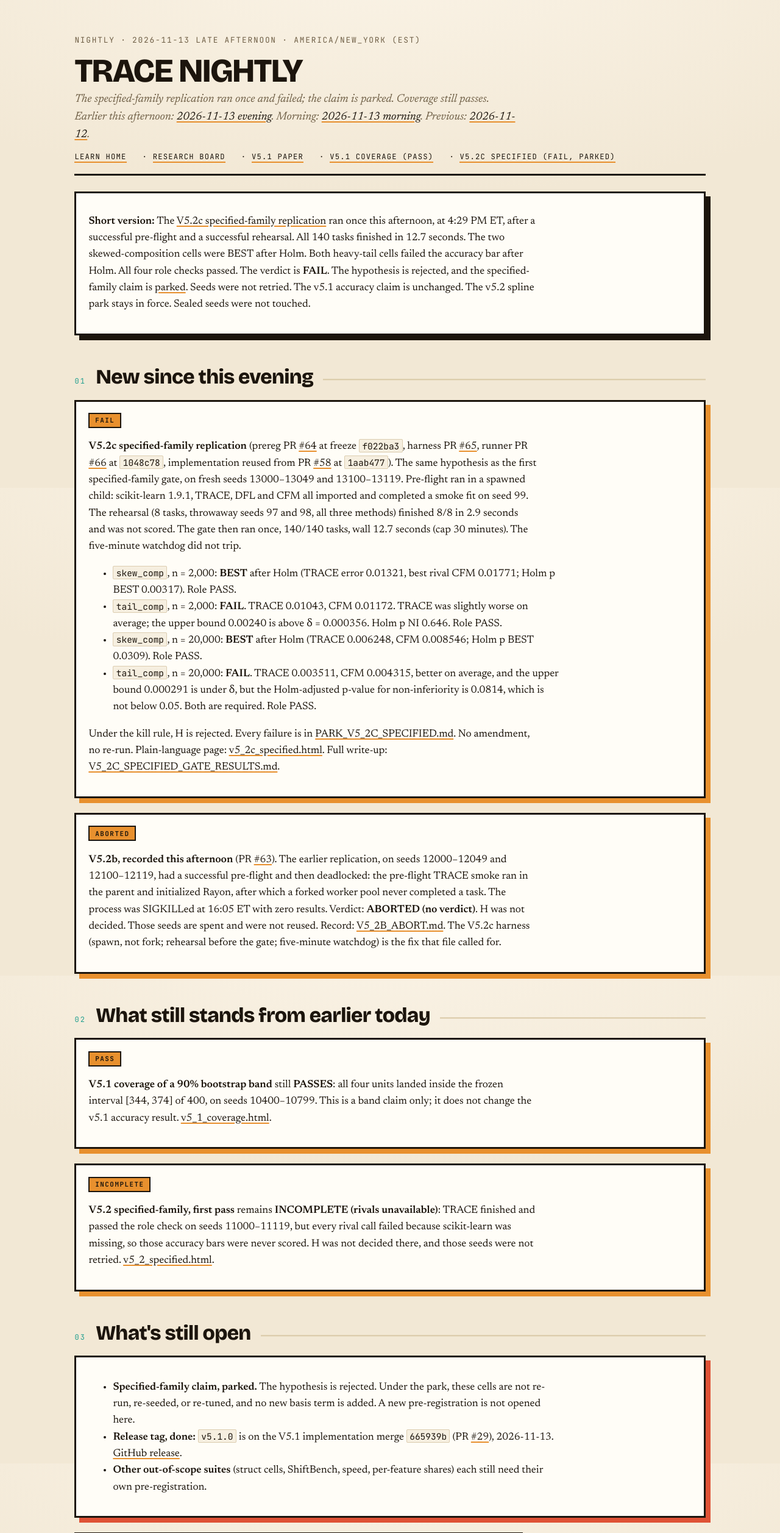
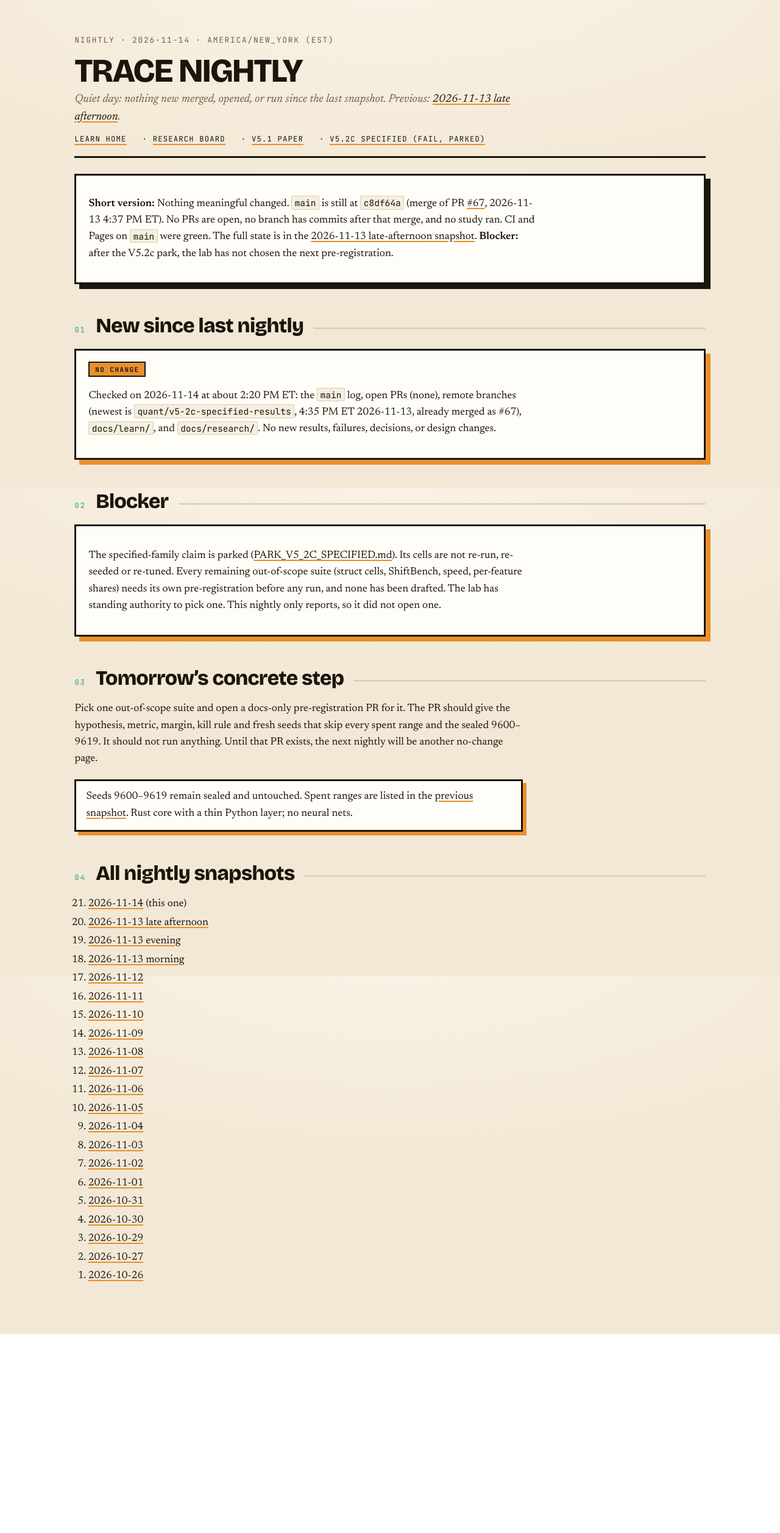
Before and after one commit to jgridifier/traceot, a plain HTML site: page docs/learn/nightly.html in a window 1280 px wide. Shown: the top 2514 px of the page at 61% size. After the commit the page ends 2188 px from the top, so only its background shows below. Drawn offline with nearby package versions, Linux system fonts and the light colour scheme.

Commit message:
docs(nightly): 2026-11-14 — no change since 2026-11-13 late; blocker named

```diff
--- a/docs/learn/nightly.html
+++ b/docs/learn/nightly.html
@@ -3,8 +3,8 @@
 <head>
 <meta charset="utf-8">
 <meta name="viewport" content="width=device-width, initial-scale=1">
-<title>TRACE nightly · 2026-11-13 late · traceot</title>
-<meta name="description" content="V5.2c specified-family replication FAIL: the claim is parked. V5.1 coverage PASS. V5.2 specified INCOMPLETE. V5.2b ABORTED. Sealed seeds untouched.">
+<title>TRACE nightly · 2026-11-14 · traceot</title>
+<meta name="description" content="No change since the 2026-11-13 late-afternoon snapshot. Blocker: no next pre-registration chosen after the V5.2c park.">
 <link rel="preconnect" href="https://fonts.googleapis.com">
 <link rel="preconnect" href="https://fonts.gstatic.com" crossorigin>
 <link rel="stylesheet" href="https://fonts.googleapis.com/css2?family=Bricolage+Grotesque:opsz,wght@12..96,400..800&family=Newsreader:ital,opsz,wght@0,6..72,400..600;1,6..72,400..500&family=JetBrains+Mono:wght@400;500;700&display=swap">
@@ -25,78 +25,47 @@
 <body>
 <main>
 <header class="mast">
-  <p class="date">Nightly · 2026-11-13 late afternoon · America/New_York (EST)</p>
+  <p class="date">Nightly · 2026-11-14 · America/New_York (EST)</p>
   <h1>TRACE nightly</h1>
-  <p class="dek">The specified-family replication ran once and failed; the claim is parked. Coverage still passes. Earlier this afternoon: <a href="nightly/2026-11-13-evening.html">2026-11-13 evening</a>. Morning: <a href="nightly/2026-11-13.html">2026-11-13 morning</a>. Previous: <a href="nightly/2026-11-12.html">2026-11-12</a>.</p>
+  <p class="dek">Quiet day: nothing new merged, opened, or run since the last snapshot. Previous: <a href="nightly/2026-11-13-late.html">2026-11-13 late afternoon</a>.</p>
   <nav>
     <a href="../index.html">Learn home</a> ·
     <a href="research_board.html">Research board</a> ·
     <a href="v5_1_paper.html">V5.1 paper</a> ·
-    <a href="v5_1_coverage.html">V5.1 coverage (PASS)</a> ·
     <a href="v5_2c_specified.html">V5.2c specified (FAIL, parked)</a>
   </nav>
 </header>
 
 <div class="tldr">
-  <p><strong>Short version:</strong> The <a href="v5_2c_specified.html">V5.2c specified-family replication</a> ran once this afternoon, at 4:29 PM ET, after a successful pre-flight and a successful rehearsal. All 140 tasks finished in 12.7 seconds. The two skewed-composition cells were BEST after Holm. Both heavy-tail cells failed the accuracy bar after Holm. All four role checks passed. The verdict is <strong>FAIL</strong>. The hypothesis is rejected, and the specified-family claim is <a href="https://github.com/jgridifier/traceot/blob/main/docs/research/PARK_V5_2C_SPECIFIED.md">parked</a>. Seeds were not retried. The v5.1 accuracy claim is unchanged. The v5.2 spline park stays in force. Sealed seeds were not touched.</p>
+  <p><strong>Short version:</strong> Nothing meaningful changed. <code>main</code> is still at <code>c8df64a</code> (merge of PR <a href="https://github.com/jgridifier/traceot/pull/67">#67</a>, 2026-11-13 4:37 PM ET). No PRs are open, no branch has commits after that merge, and no study ran. CI and Pages on <code>main</code> were green. The full state is in the <a href="nightly/2026-11-13-late.html">2026-11-13 late-afternoon snapshot</a>. <strong>Blocker:</strong> after the V5.2c park, the lab has not chosen the next pre-registration.</p>
 </div>
 
 <section id="new">
-<div class="sec-head"><span class="n">01</span><h2>New since this evening</h2><span class="line"></span></div>
-
+<div class="sec-head"><span class="n">01</span><h2>New since last nightly</h2><span class="line"></span></div>
 <div class="card">
-  <div class="card-top"><span class="tag">FAIL</span></div>
-  <p><strong>V5.2c specified-family replication</strong> (prereg PR <a href="https://github.com/jgridifier/traceot/pull/64">#64</a> at freeze <code>f022ba3</code>, harness PR <a href="https://github.com/jgridifier/traceot/pull/65">#65</a>, runner PR <a href="https://github.com/jgridifier/traceot/pull/66">#66</a> at <code>1048c78</code>, implementation reused from PR <a href="https://github.com/jgridifier/traceot/pull/58">#58</a> at <code>1aab477</code>). The same hypothesis as the first specified-family gate, on fresh seeds 13000–13049 and 13100–13119. Pre-flight ran in a spawned child: scikit-learn 1.9.1, TRACE, DFL and CFM all imported and completed a smoke fit on seed 99. The rehearsal (8 tasks, throwaway seeds 97 and 98, all three methods) finished 8/8 in 2.9 seconds and was not scored. The gate then ran once, 140/140 tasks, wall 12.7 seconds (cap 30 minutes). The five-minute watchdog did not trip.</p>
-  <ul>
-    <li><code>skew_comp</code>, n = 2,000: <strong>BEST</strong> after Holm (TRACE error 0.01321, best rival CFM 0.01771; Holm p BEST 0.00317). Role PASS.</li>
-    <li><code>tail_comp</code>, n = 2,000: <strong>FAIL</strong>. TRACE 0.01043, CFM 0.01172. TRACE was slightly worse on average; the upper bound 0.00240 is above δ = 0.000356. Holm p NI 0.646. Role PASS.</li>
-    <li><code>skew_comp</code>, n = 20,000: <strong>BEST</strong> after Holm (TRACE 0.006248, CFM 0.008546; Holm p BEST 0.0309). Role PASS.</li>
-    <li><code>tail_comp</code>, n = 20,000: <strong>FAIL</strong>. TRACE 0.003511, CFM 0.004315, better on average, and the upper bound 0.000291 is under δ, but the Holm-adjusted p-value for non-inferiority is 0.0814, which is not below 0.05. Both are required. Role PASS.</li>
-  </ul>
-  <p>Under the kill rule, H is rejected. Every failure is in <a href="https://github.com/jgridifier/traceot/blob/main/docs/research/PARK_V5_2C_SPECIFIED.md">PARK_V5_2C_SPECIFIED.md</a>. No amendment, no re-run. Plain-language page: <a href="v5_2c_specified.html">v5_2c_specified.html</a>. Full write-up: <a href="https://github.com/jgridifier/traceot/blob/main/docs/benchmark/V5_2C_SPECIFIED_GATE_RESULTS.md">V5_2C_SPECIFIED_GATE_RESULTS.md</a>.</p>
-</div>
-
-<div class="card">
-  <div class="card-top"><span class="tag">ABORTED</span></div>
-  <p><strong>V5.2b, recorded this afternoon</strong> (PR <a href="https://github.com/jgridifier/traceot/pull/63">#63</a>). The earlier replication, on seeds 12000–12049 and 12100–12119, had a successful pre-flight and then deadlocked: the pre-flight TRACE smoke ran in the parent and initialized Rayon, after which a forked worker pool never completed a task. The process was SIGKILLed at 16:05 ET with zero results. Verdict: <strong>ABORTED (no verdict)</strong>. H was not decided. Those seeds are spent and were not reused. Record: <a href="https://github.com/jgridifier/traceot/blob/main/docs/benchmark/V5_2B_ABORT.md">V5_2B_ABORT.md</a>. The V5.2c harness (spawn, not fork; rehearsal before the gate; five-minute watchdog) is the fix that file called for.</p>
-</div>
-</section>
-
-<section id="stood">
-<div class="sec-head"><span class="n">02</span><h2>What still stands from earlier today</h2><span class="line"></span></div>
-
-<div class="card">
-  <div class="card-top"><span class="tag">PASS</span></div>
-  <p><strong>V5.1 coverage of a 90% bootstrap band</strong> still <strong>PASSES</strong>: all four units landed inside the frozen interval [344, 374] of 400, on seeds 10400–10799. This is a band claim only; it does not change the v5.1 accuracy result. <a href="v5_1_coverage.html">v5_1_coverage.html</a>.</p>
-</div>
-
-<div class="card">
-  <div class="card-top"><span class="tag">INCOMPLETE</span></div>
-  <p><strong>V5.2 specified-family, first pass</strong> remains <strong>INCOMPLETE (rivals unavailable)</strong>: TRACE finished and passed the role check on seeds 11000–11119, but every rival call failed because scikit-learn was missing, so those accuracy bars were never scored. H was not decided there, and those seeds were not retried. <a href="v5_2_specified.html">v5_2_specified.html</a>.</p>
+  <div class="card-top"><span class="tag">NO CHANGE</span></div>
+  <p>Checked on 2026-11-14 at about 2:20 PM ET: the <code>main</code> log, open PRs (none), remote branches (newest is <code>quant/v5-2c-specified-results</code>, 4:35 PM ET 2026-11-13, already merged as #67), <code>docs/learn/</code>, and <code>docs/research/</code>. No new results, failures, decisions, or design changes.</p>
 </div>
 </section>
 
 <section id="blocker">
-<div class="sec-head"><span class="n">03</span><h2>What's still open</h2><span class="line"></span></div>
-<div class="card red">
-  <ul>
-    <li><strong>Specified-family claim, parked.</strong> The hypothesis is rejected. Under the park, these cells are not re-run, re-seeded, or re-tuned, and no new basis term is added. A new pre-registration is not opened here.</li>
-    <li><strong>Release tag, done:</strong> <code>v5.1.0</code> is on the V5.1 implementation merge <code>665939b</code> (PR <a href="https://github.com/jgridifier/traceot/pull/29">#29</a>), 2026-11-13. <a href="https://github.com/jgridifier/traceot/releases/tag/v5.1.0">GitHub release</a>.</li>
-    <li><strong>Other out-of-scope suites</strong> (struct cells, ShiftBench, speed, per-feature shares) each still need their own pre-registration.</li>
-  </ul>
+<div class="sec-head"><span class="n">02</span><h2>Blocker</h2><span class="line"></span></div>
+<div class="card">
+  <p>The specified-family claim is parked (<a href="https://github.com/jgridifier/traceot/blob/main/docs/research/PARK_V5_2C_SPECIFIED.md">PARK_V5_2C_SPECIFIED.md</a>). Its cells are not re-run, re-seeded or re-tuned. Every remaining out-of-scope suite (struct cells, ShiftBench, speed, per-feature shares) needs its own pre-registration before any run, and none has been drafted. The lab has standing authority to pick one. This nightly only reports, so it did not open one.</p>
 </div>
-<p class="note">Seeds 9600–9619 remain sealed and untouched. Spent and not reused: 10400–10799 (coverage, PASS), 11000–11049 / 11100–11119 (specified-family, INCOMPLETE), 12000–12049 / 12100–12119 (V5.2b, ABORTED), 13000–13049 / 13100–13119 (V5.2c, FAIL).</p>
 </section>
 
 <section id="tomorrow">
-<div class="sec-head"><span class="n">04</span><h2>Tomorrow’s concrete step</h2><span class="line"></span></div>
-<p>The specified-family claim is parked. There is no amendment and no follow-up study opened from this run. V5.1’s linear-mean claim stands exactly as stated, and the v5.2 spline park is unchanged. The next concrete step is whatever the lab takes up that is not a retry of these cells.</p>
+<div class="sec-head"><span class="n">03</span><h2>Tomorrow’s concrete step</h2><span class="line"></span></div>
+<p>Pick one out-of-scope suite and open a docs-only pre-registration PR for it. The PR should give the hypothesis, metric, margin, kill rule and fresh seeds that skip every spent range and the sealed 9600–9619. It should not run anything. Until that PR exists, the next nightly will be another no-change page.</p>
+<p class="note">Seeds 9600–9619 remain sealed and untouched. Spent ranges are listed in the <a href="nightly/2026-11-13-late.html">previous snapshot</a>. Rust core with a thin Python layer; no neural nets.</p>
 </section>
 
 <section id="archive">
-<div class="sec-head"><span class="n">05</span><h2>All nightly snapshots</h2><span class="line"></span></div>
+<div class="sec-head"><span class="n">04</span><h2>All nightly snapshots</h2><span class="line"></span></div>
 <ol reversed>
-  <li><a href="nightly/2026-11-13-late.html">2026-11-13 late afternoon</a> (this one)</li>
+  <li><a href="nightly/2026-11-14.html">2026-11-14</a> (this one)</li>
+  <li><a href="nightly/2026-11-13-late.html">2026-11-13 late afternoon</a></li>
   <li><a href="nightly/2026-11-13-evening.html">2026-11-13 evening</a></li>
   <li><a href="nightly/2026-11-13.html">2026-11-13 morning</a></li>
   <li><a href="nightly/2026-11-12.html">2026-11-12</a></li>
@@ -118,10 +87,6 @@
   <li><a href="nightly/2026-10-26.html">2026-10-26</a></li>
 </ol>
 </section>
-
-<footer>
-  <p>Dated <strong>2026-11-13 late afternoon</strong>, America/New_York (EST), written after the V5.2c single pass. Rules that stay: Rust core with a thin Python layer; no neural nets.</p>
-</footer>
 </main>
 </body>
 </html>
--- /dev/null
+++ b/docs/learn/nightly/2026-11-14.html
@@ -0,0 +1,92 @@
+<!doctype html>
+<html lang="en">
+<head>
+<meta charset="utf-8">
+<meta name="viewport" content="width=device-width, initial-scale=1">
+<title>TRACE nightly · 2026-11-14 · traceot</title>
+<meta name="description" content="No change since the 2026-11-13 late-afternoon snapshot. Blocker: no next pre-registration chosen after the V5.2c park.">
+<link rel="preconnect" href="https://fonts.googleapis.com">
+<link rel="preconnect" href="https://fonts.gstatic.com" crossorigin>
+<link rel="stylesheet" href="https://fonts.googleapis.com/css2?family=Bricolage+Grotesque:opsz,wght@12..96,400..800&family=Newsreader:ital,opsz,wght@0,6..72,400..600;1,6..72,400..500&family=JetBrains+Mono:wght@400;500;700&display=swap">
+<link rel="stylesheet" href="../../assets/brief.css">
+<!-- TRACE Learn home-screen / PWA tags. Paste into <head> of every TRACE nightly page.
+     The nightly routine should include this block so future nightly pages inherit it.
+     Paths are root-absolute so they resolve under https://jgridifier.github.io/traceot/
+     from both learn/nightly.html and learn/nightly/YYYY-MM-DD.html. -->
+<link rel="apple-touch-icon" sizes="180x180" href="/traceot/learn/icons/apple-touch-icon.png">
+<link rel="icon" type="image/png" sizes="32x32" href="/traceot/learn/icons/favicon-32.png">
+<link rel="icon" type="image/png" sizes="192x192" href="/traceot/learn/icons/icon-192.png">
+<link rel="manifest" href="/traceot/learn/manifest.webmanifest">
+<meta name="apple-mobile-web-app-title" content="TRACE Learn">
+<meta name="apple-mobile-web-app-capable" content="yes">
+<meta name="mobile-web-app-capable" content="yes">
+<meta name="theme-color" content="#1F1912">
+</head>
+<body>
+<main>
+<header class="mast">
+  <p class="date">Nightly · 2026-11-14 · America/New_York (EST)</p>
+  <h1>TRACE nightly</h1>
+  <p class="dek">Quiet day: nothing new merged, opened, or run since the last snapshot. Previous: <a href="2026-11-13-late.html">2026-11-13 late afternoon</a>.</p>
+  <nav>
+    <a href="../../index.html">Learn home</a> ·
+    <a href="../research_board.html">Research board</a> ·
+    <a href="../v5_1_paper.html">V5.1 paper</a> ·
+    <a href="../v5_2c_specified.html">V5.2c specified (FAIL, parked)</a>
+  </nav>
+</header>
+
+<div class="tldr">
+  <p><strong>Short version:</strong> Nothing meaningful changed. <code>main</code> is still at <code>c8df64a</code> (merge of PR <a href="https://github.com/jgridifier/traceot/pull/67">#67</a>, 2026-11-13 4:37 PM ET). No PRs are open, no branch has commits after that merge, and no study ran. CI and Pages on <code>main</code> were green. The full state is in the <a href="2026-11-13-late.html">2026-11-13 late-afternoon snapshot</a>. <strong>Blocker:</strong> after the V5.2c park, the lab has not chosen the next pre-registration.</p>
+</div>
+
+<section id="new">
+<div class="sec-head"><span class="n">01</span><h2>New since last nightly</h2><span class="line"></span></div>
+<div class="card">
+  <div class="card-top"><span class="tag">NO CHANGE</span></div>
+  <p>Checked on 2026-11-14 at about 2:20 PM ET: the <code>main</code> log, open PRs (none), remote branches (newest is <code>quant/v5-2c-specified-results</code>, 4:35 PM ET 2026-11-13, already merged as #67), <code>docs/learn/</code>, and <code>docs/research/</code>. No new results, failures, decisions, or design changes.</p>
+</div>
+</section>
+
+<section id="blocker">
+<div class="sec-head"><span class="n">02</span><h2>Blocker</h2><span class="line"></span></div>
+<div class="card">
+  <p>The specified-family claim is parked (<a href="https://github.com/jgridifier/traceot/blob/main/docs/research/PARK_V5_2C_SPECIFIED.md">PARK_V5_2C_SPECIFIED.md</a>). Its cells are not re-run, re-seeded or re-tuned. Every remaining out-of-scope suite (struct cells, ShiftBench, speed, per-feature shares) needs its own pre-registration before any run, and none has been drafted. The lab has standing authority to pick one. This nightly only reports, so it did not open one.</p>
+</div>
+</section>
+
+<section id="tomorrow">
+<div class="sec-head"><span class="n">03</span><h2>Tomorrow’s concrete step</h2><span class="line"></span></div>
+<p>Pick one out-of-scope suite and open a docs-only pre-registration PR for it. The PR should give the hypothesis, metric, margin, kill rule and fresh seeds that skip every spent range and the sealed 9600–9619. It should not run anything. Until that PR exists, the next nightly will be another no-change page.</p>
+<p class="note">Seeds 9600–9619 remain sealed and untouched. Spent ranges are listed in the <a href="2026-11-13-late.html">previous snapshot</a>. Rust core with a thin Python layer; no neural nets.</p>
+</section>
+
+<section id="archive">
+<div class="sec-head"><span class="n">04</span><h2>All nightly snapshots</h2><span class="line"></span></div>
+<ol reversed>
+  <li><a href="2026-11-14.html">2026-11-14</a> (this one)</li>
+  <li><a href="2026-11-13-late.html">2026-11-13 late afternoon</a></li>
+  <li><a href="2026-11-13-evening.html">2026-11-13 evening</a></li>
+  <li><a href="2026-11-13.html">2026-11-13 morning</a></li>
+  <li><a href="2026-11-12.html">2026-11-12</a></li>
+  <li><a href="2026-11-11.html">2026-11-11</a></li>
+  <li><a href="2026-11-10.html">2026-11-10</a></li>
+  <li><a href="2026-11-09.html">2026-11-09</a></li>
+  <li><a href="2026-11-08.html">2026-11-08</a></li>
+  <li><a href="2026-11-07.html">2026-11-07</a></li>
+  <li><a href="2026-11-06.html">2026-11-06</a></li>
+  <li><a href="2026-11-05.html">2026-11-05</a></li>
+  <li><a href="2026-11-04.html">2026-11-04</a></li>
+  <li><a href="2026-11-03.html">2026-11-03</a></li>
+  <li><a href="2026-11-02.html">2026-11-02</a></li>
+  <li><a href="2026-11-01.html">2026-11-01</a></li>
+  <li><a href="2026-10-31.html">2026-10-31</a></li>
+  <li><a href="2026-10-30.html">2026-10-30</a></li>
+  <li><a href="2026-10-29.html">2026-10-29</a></li>
+  <li><a href="2026-10-27.html">2026-10-27</a></li>
+  <li><a href="2026-10-26.html">2026-10-26</a></li>
+</ol>
+</section>
+</main>
+</body>
+</html>
```
